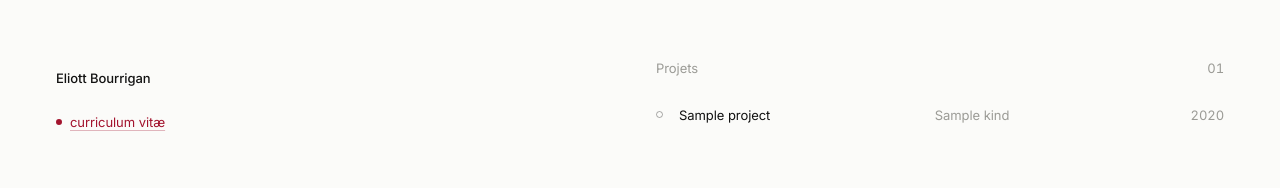
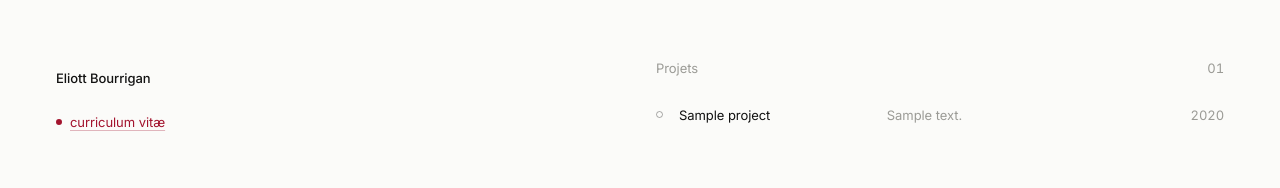
Before and after one commit to eliottbourrigan/ebgn, a Python web app: template app/templates/index.html in a window 1280 px wide. Shown: the part 612-800 px from the top of the page. Run offline with Jinja, Linux system fonts and the light colour scheme; the template is opened without the code that fills it: most values are stand-ins (such as "Sample title", 1, 10 or a date in 2020); style sheets or scripts are compiled from the project's sources.

Commit message:
Projets : descriptions courtes, player neo et an aquatic love story
- La colonne « nature » devient une description courte en français
  (sous le nom sur mobile).
- Ajouts : player neo (2026), an aquatic love story (EP, 2021).
- kanban-md et keypong pointent vers leur version en ligne.

Co-Authored-By: Claude Opus 5.5 <noreply@anthropic.com>
Claude-Session: https://claude.ai/code/session_01D4ncX21XpoRzc2wukSi1La

```diff
--- a/app/templates/index.html
+++ b/app/templates/index.html
@@ -30,13 +30,13 @@
       <span>Projets</span><span class="tabular-nums">{{ '%02d' % projects|length }}</span>
     </h2>
     <ol>
-      {% for name, kind, year, url in projects %}
+      {% for name, desc, year, url in projects %}
       <li class="animate-rise [animation-delay:calc(500ms_+_var(--i)*90ms)]">
-        <a href="{{ url }}" class="link group grid grid-cols-[auto_1fr_auto] md:grid-cols-[auto_1fr_1fr_auto] items-center gap-x-4 py-[7px]">
+        <a href="{{ url }}" target="_blank" rel="noopener" class="link group grid grid-cols-[auto_1fr_auto] md:grid-cols-[auto_minmax(0,2fr)_minmax(0,3fr)_auto] items-center gap-x-4 py-[7px]">
           {{ ring(7, "text-ink/35 group-hover:text-carmine group-hover:fill-carmine transition-colors duration-300 [animation-delay:calc(800ms_+_var(--i)*120ms)]") }}
           <span>{{ name }}</span>
-          <span class="hidden md:block text-mute">{{ kind }}</span>
-          <span class="text-mute tabular-nums">{{ year }}</span>
+          <span class="text-mute tabular-nums md:col-start-4">{{ year }}</span>
+          <span class="col-start-2 col-span-2 md:col-start-3 md:col-span-1 md:row-start-1 md:truncate text-mute">{{ desc }}</span>
         </a>
       </li>
       {% endfor %}
```
Also changed, not shown: app/routes/public.py (+8 -6 lines).
